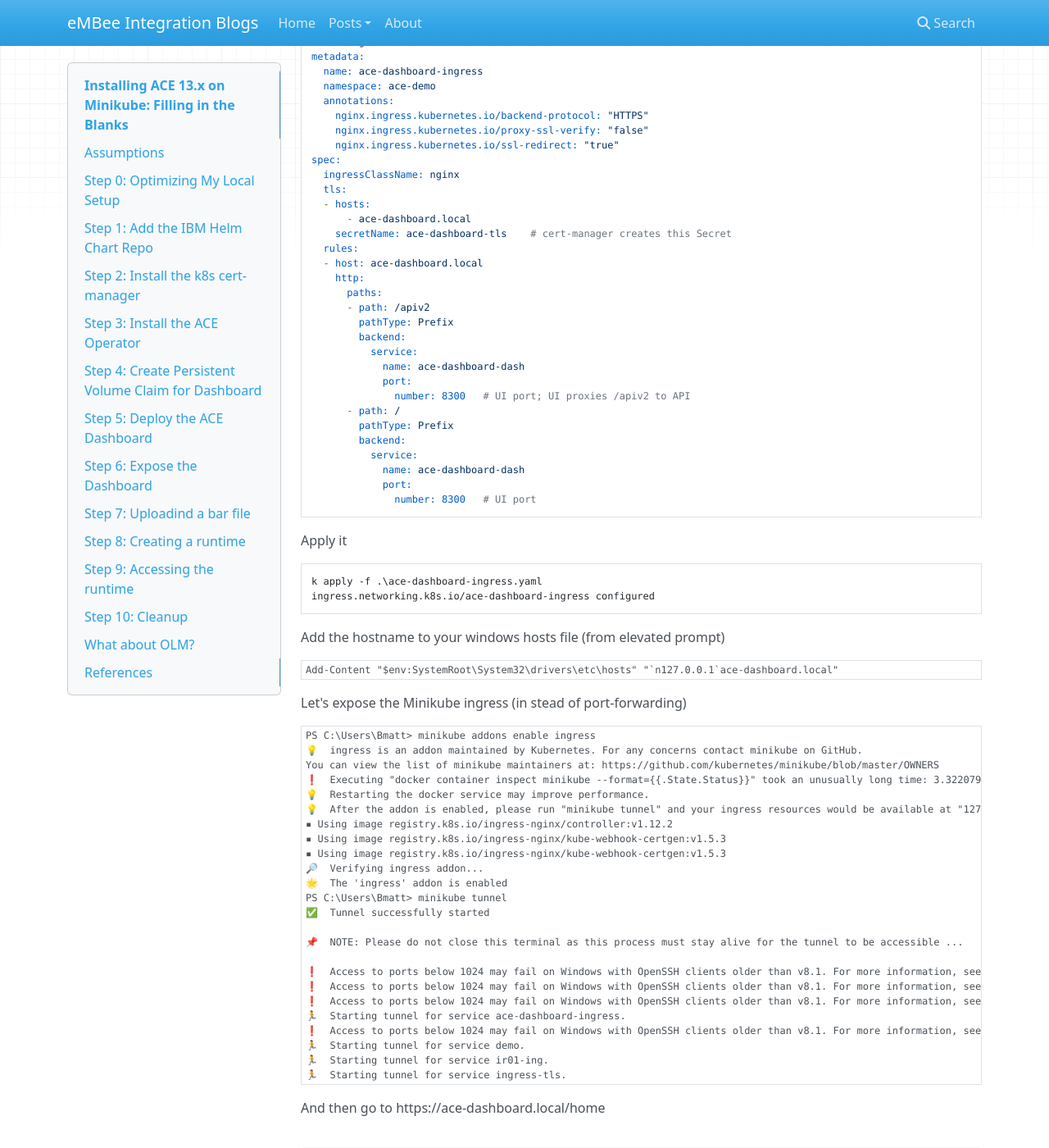
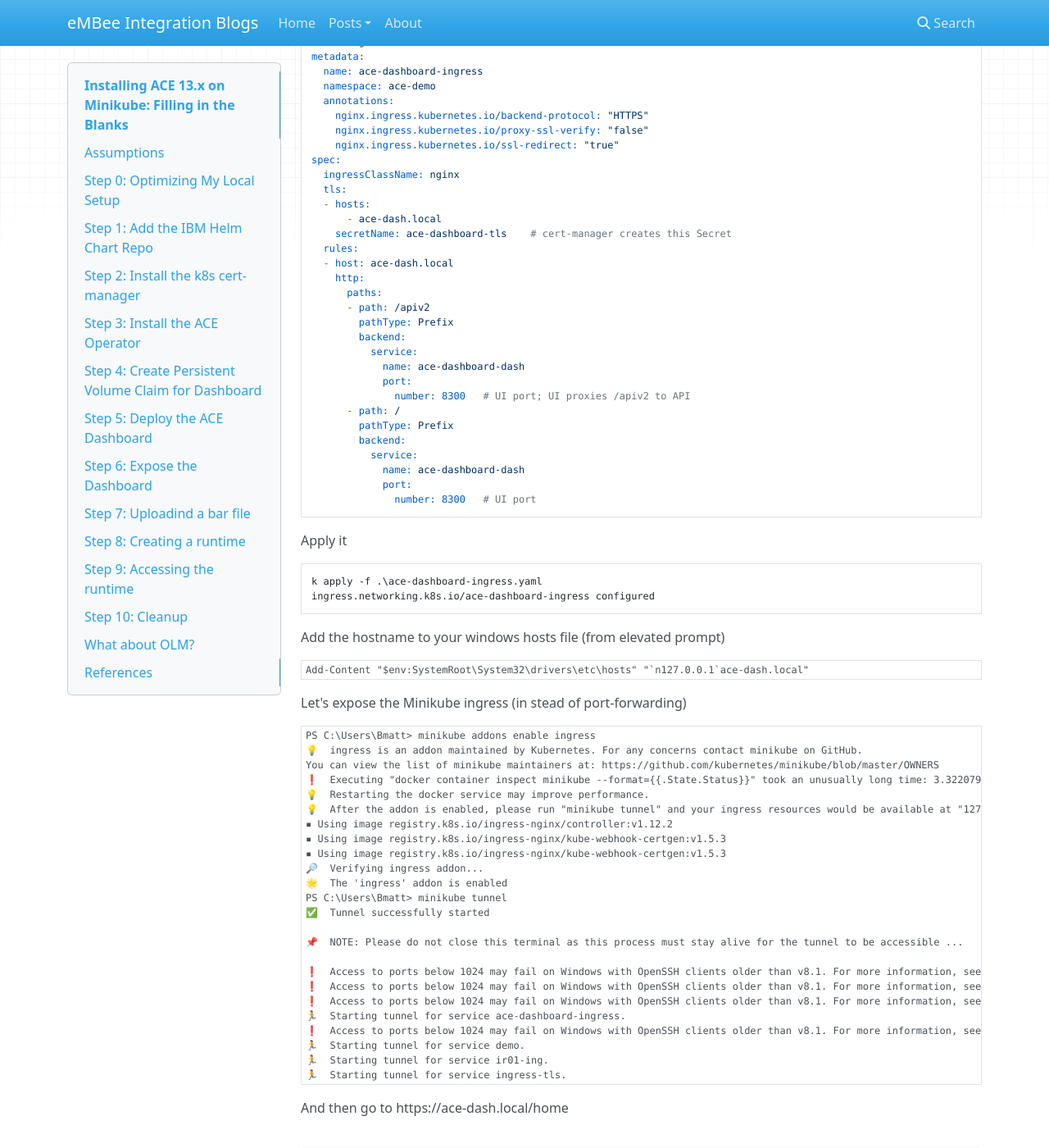
Before and after one commit to matthiasblomme/blogs, an MkDocs documentation site: the page built from docs/posts/Ace-Operator-Minikube/installing_ace_minikube.md, in a window 1280 px wide and 1400 px high, scrolled down 11310 px. Shown: the whole window at 82% size. Built offline with MkDocs 1.6.1, drawn with Linux system fonts in a browser that asks for light colours; nearby versions of some CDN libraries; some of the changed text lies outside the part shown.

Commit message:
fix error

````diff
--- a/docs/posts/Ace-Operator-Minikube/installing_ace_minikube.md
+++ b/docs/posts/Ace-Operator-Minikube/installing_ace_minikube.md
@@ -452,7 +452,7 @@
 spec:
   ingressClassName: nginx
   rules:
-  - host: ace-dashboard.local
+  - host: ace-dash.local
     http:
       paths:
       - path: /apiv2
@@ -494,7 +494,7 @@
 Open:
 
 ```
-https://ace-dashboard.local:12121/
+https://ace-dash.local:12121/
 ```
 ![img.png](img.png)
 
@@ -510,7 +510,7 @@
 ```yaml
   tls:
   - hosts:
-    - ace-dashboard.local
+    - ace-dash.local
     secretName: ace-dashboard-tls    # cert-manager creates this Secret
   rules:
 ```
@@ -530,7 +530,7 @@
     kind: ClusterIssuer
     name: selfsigned-issuer   # or your CA
   dnsNames:
-  - ace-dashboard.local
+  - ace-dash.local
 ```
 
 ```bash
@@ -585,10 +585,10 @@
   ingressClassName: nginx
   tls:
   - hosts:
-      - ace-dashboard.local
+      - ace-dash.local
     secretName: ace-dashboard-tls    # cert-manager creates this Secret
   rules:
-  - host: ace-dashboard.local
+  - host: ace-dash.local
     http:
       paths:
       - path: /apiv2
@@ -617,7 +617,7 @@
 Add the hostname to your windows hosts file (from elevated prompt)
 
 ```powershell
-Add-Content "$env:SystemRoot\System32\drivers\etc\hosts" "`n127.0.0.1`ace-dashboard.local"
+Add-Content "$env:SystemRoot\System32\drivers\etc\hosts" "`n127.0.0.1`ace-dash.local"
 ```
 
 Let's expose the Minikube ingress (in stead of port-forwarding)
@@ -649,7 +649,7 @@
 🏃  Starting tunnel for service ingress-tls.
 ```
 
-And then go to https://ace-dashboard.local/home
+And then go to https://ace-dash.local/home
 
 ![img_15.png](img_15.png)
 
````
